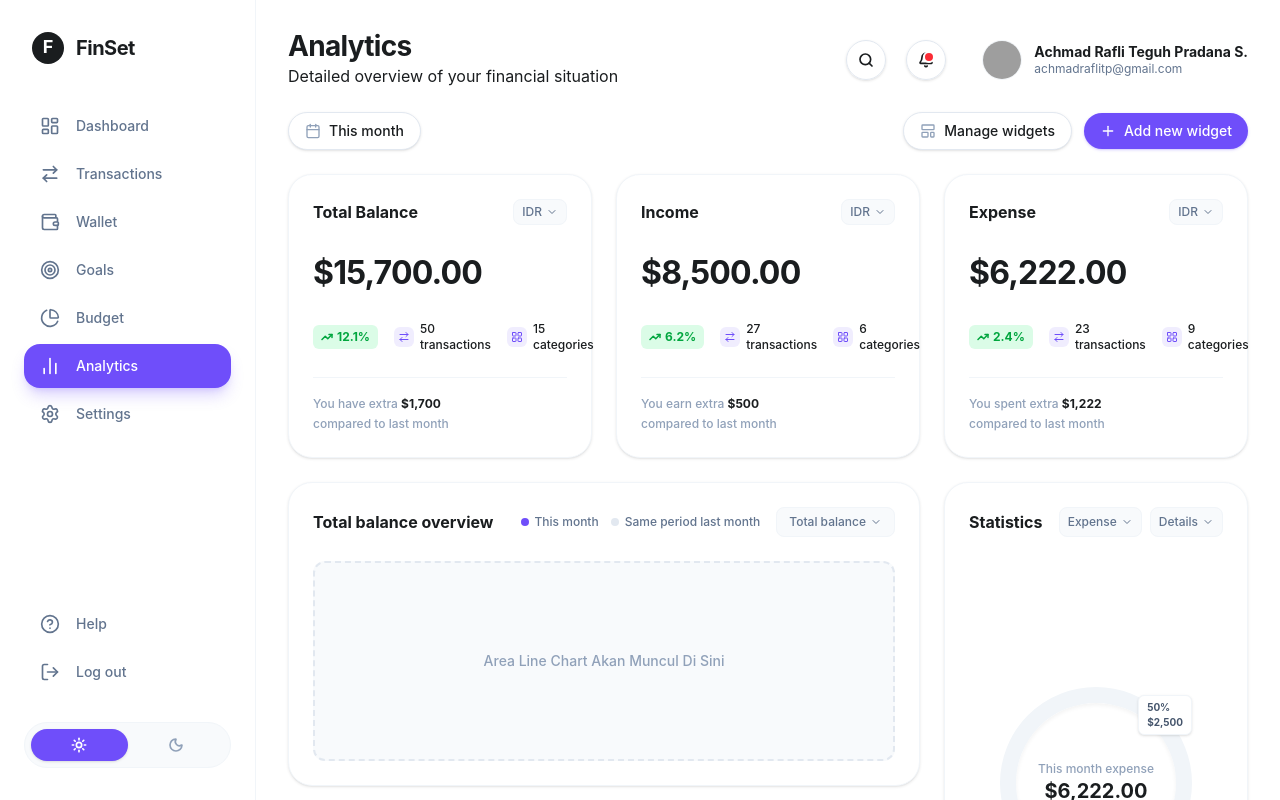
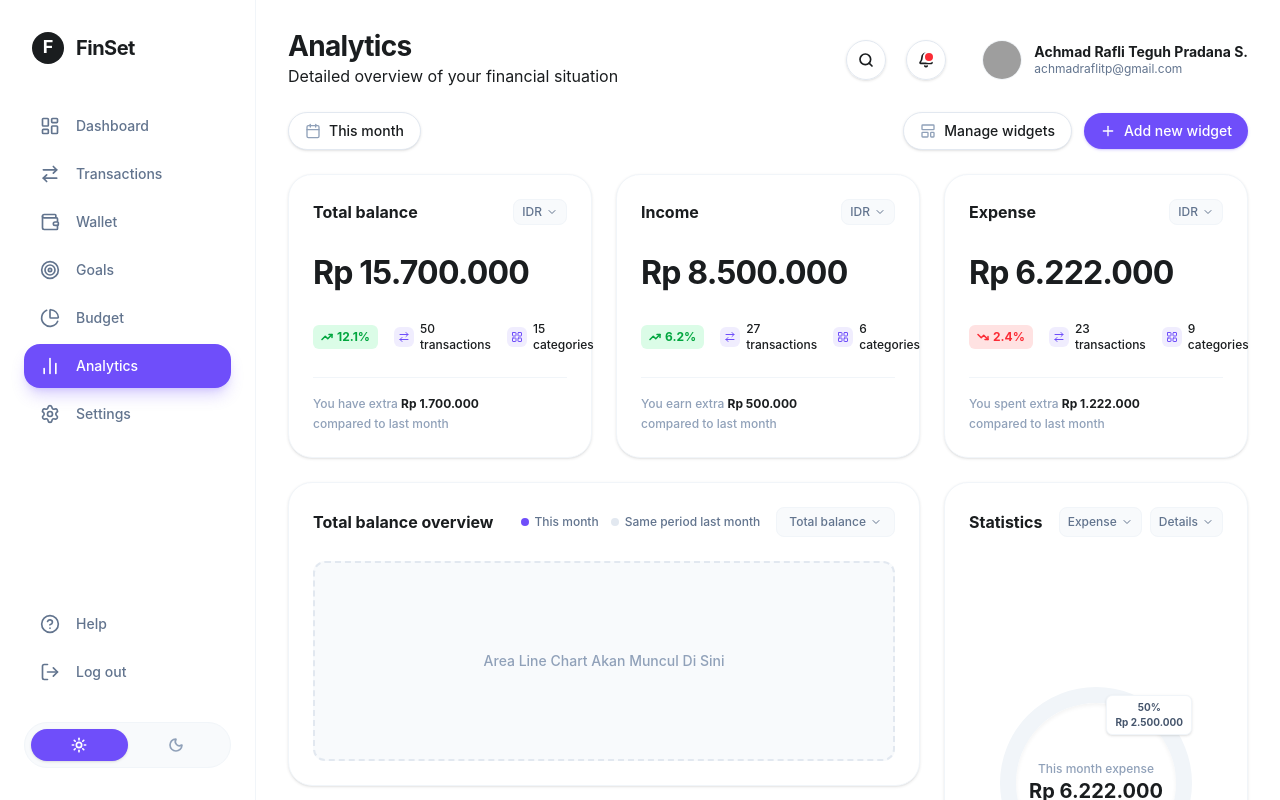
Before and after one commit to achraflyy48/FINSET-APP, a Vue app: page /analytics in a window 1280 px wide. Built offline with nearby package versions, Linux system fonts and the light colour scheme; grey boxes are pictures that could not be loaded.

Commit message:
feat: integrate formatRupiah utility for consistent currency formatting in AnalyticsView and StatisticsChart

```diff
--- a/src/components/StatisticsChart.vue
+++ b/src/components/StatisticsChart.vue
@@ -1,5 +1,6 @@
 <script setup>
 import { ChevronDown } from 'lucide-vue-next'
+import { formatRupiah } from '../utils/formatters' // 1. Import fungsi format
 </script>
 
 <template>
@@ -25,12 +26,14 @@ import { ChevronDown } from 'lucide-vue-next'
         class="w-48 h-48 rounded-full border-[16px] border-slate-100 flex flex-col items-center justify-center shadow-inner relative"
       >
         <p class="text-xs text-slate-400 font-medium">This month expense</p>
-        <p class="text-xl font-bold text-[#1A1D1F]">$6,222.00</p>
+
+        <p class="text-xl font-bold text-[#1A1D1F]">{{ formatRupiah(6222000) }}</p>
+
         <div
-          class="absolute -right-4 -top-2 bg-white border border-slate-100 shadow-sm px-2 py-1 rounded-md text-[10px] font-bold text-slate-600"
+          class="absolute -right-4 -top-2 bg-white border border-slate-100 shadow-sm px-2 py-1 rounded-md text-[10px] font-bold text-slate-600 text-center"
         >
           50% <br />
-          $2,500
+          {{ formatRupiah(2500000) }}
         </div>
       </div>
 
--- a/src/utils/formatters.js
+++ b/src/utils/formatters.js
@@ -1,8 +1,10 @@
+// src/utils/formatters.js
 export const formatRupiah = (number) => {
   return new Intl.NumberFormat('id-ID', {
     style: 'currency',
     currency: 'IDR',
-    //MENGATUR 0 SUPAYA TIDAK ADA KOMA ,00 DIBELAKANG (CONTOH: Rp. 15.000)
+    // Kita set 0 agar tidak ada koma ,00 di belakang (contoh: Rp 15.000)
+    // agar UI tetap bersih dan tidak overflow di layar kecil.
     minimumFractionDigits: 0,
     maximumFractionDigits: 0,
   }).format(number)
--- a/src/views/AnalyticsView.vue
+++ b/src/views/AnalyticsView.vue
@@ -4,6 +4,7 @@ import SummaryCard from '../components/SummaryCard.vue'
 import OverviewChart from '@/components/OverviewChart.vue'
 import BudgetChart from '@/components/BudgetChart.vue'
 import StatisticsChart from '@/components/StatisticsChart.vue'
+import { formatRupiah } from '../utils/formatters.js'
 </script>
 
 <template>
@@ -34,33 +35,33 @@ import StatisticsChart from '@/components/StatisticsChart.vue'
 
     <div class="grid grid-cols-1 md:grid-cols-3 gap-6">
       <SummaryCard
-        title="Total Balance"
-        amount="$15,700.00"
+        title="Total balance"
+        :amount="formatRupiah(15700000)"
         trendPercent="12.1%"
         :isPositive="true"
         :transactions="50"
         :categories="15"
-        comparisonText="You have extra <span class='text-[#1A1D1F] font-bold'>$1,700</span><br>compared to last month"
+        :comparisonText="`You have extra <span class='text-[#1A1D1F] font-bold'>${formatRupiah(1700000)}</span><br>compared to last month`"
       />
 
       <SummaryCard
         title="Income"
-        amount="$8,500.00"
+        :amount="formatRupiah(8500000)"
         trendPercent="6.2%"
         :isPositive="true"
         :transactions="27"
         :categories="6"
-        comparisonText="You earn extra <span class='text-[#1A1D1F] font-bold'>$500</span><br>compared to last month"
+        :comparisonText="`You earn extra <span class='text-[#1A1D1F] font-bold'>${formatRupiah(500000)}</span><br>compared to last month`"
       />
 
       <SummaryCard
         title="Expense"
-        amount="$6,222.00"
+        :amount="formatRupiah(6222000)"
         trendPercent="2.4%"
-        :isPositive="true"
+        :isPositive="false"
         :transactions="23"
         :categories="9"
-        comparisonText="You spent extra <span class='text-[#1A1D1F] font-bold'>$1,222</span><br>compared to last month"
+        :comparisonText="`You spent extra <span class='text-[#1A1D1F] font-bold'>${formatRupiah(1222000)}</span><br>compared to last month`"
       />
     </div>
 
```
